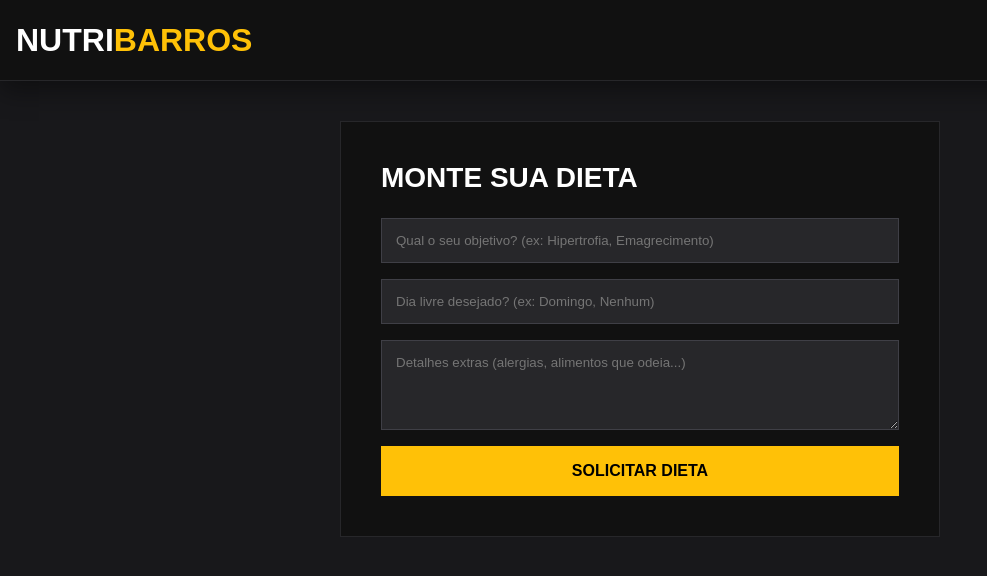
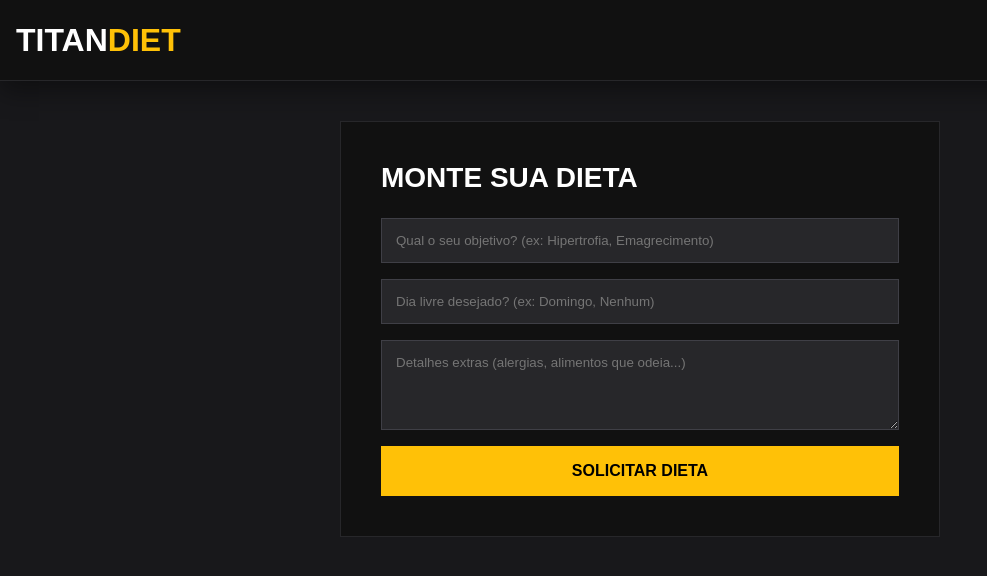
Before and after one commit to Barros-sz/TitanDiet-FrontEnd, a plain HTML site: page index.html in a window 1280 px wide. Shown: the whole page, without its empty margins (0-987 px from the left). Drawn offline with Linux system fonts and the light colour scheme.

Commit message:
1.0.2 - altera nome

```diff
--- a/index.html
+++ b/index.html
@@ -3,7 +3,7 @@
 <head>
     <meta charset="UTF-8">
     <meta name="viewport" content="width=device-width, initial-scale=1.0">
-    <title>Nutricionista Barros</title>
+    <title>TITAN.DIET</title>
     <link rel="stylesheet" href="style.css">
     <script src="script.js" defer></script>
 </head>
@@ -11,7 +11,7 @@
 
     <nav>
         <div class="container">
-            <div class="logo">NUTRI<span>BARROS</span></div>
+            <div class="logo">TITAN<span>DIET</span></div>
         </div>
     </nav>
 
```
